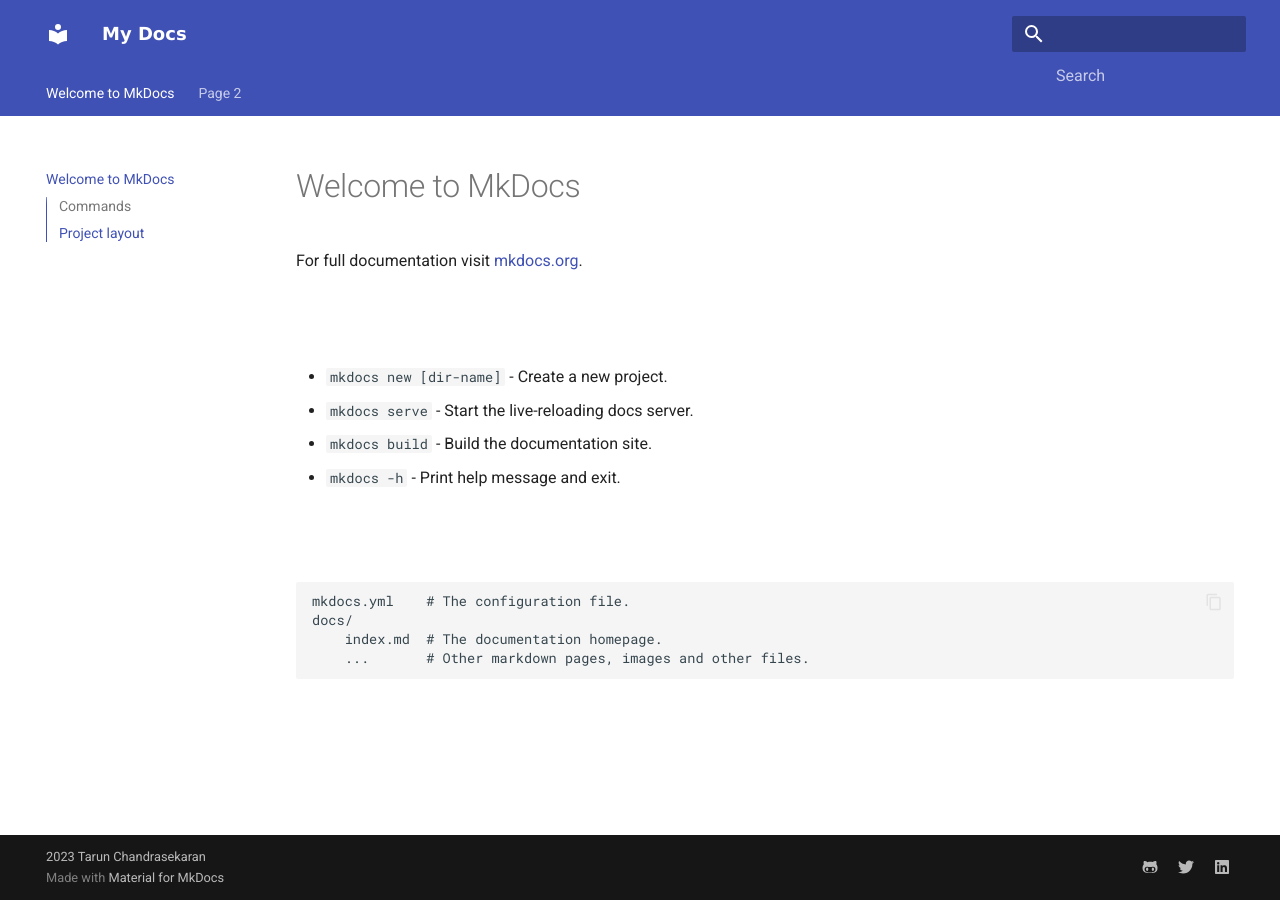
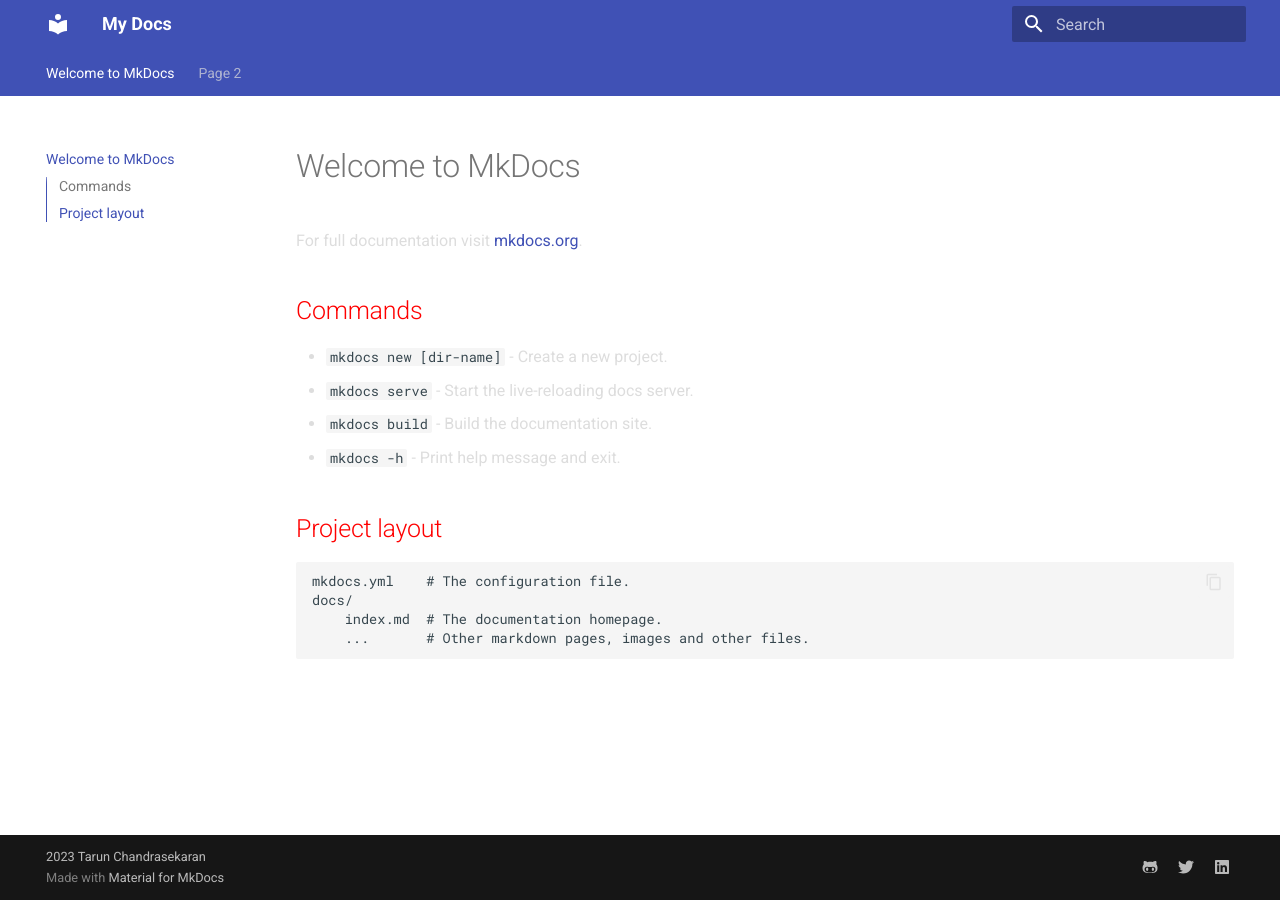
Before and after one commit to tchan24/mkdocsmaterial-tutorial, an MkDocs documentation site: the page built from docs/index.md, in a window 1280 px wide. Built offline with MkDocs 1.6.1 and Material for MkDocs 9.7.7, drawn with Linux system fonts in a browser that asks for light colours.

Commit message:
modified:   docs/stylesheets/extra.css 	modified:   mkdocs.yml

```diff
--- a/docs/stylesheets/extra.css
+++ b/docs/stylesheets/extra.css
@@ -1,9 +1,38 @@
-h2 {
-    color: #ffffff;
-    font-family: Verdana, Geneva, Tahoma, sans-serif;
-}
+/* Change header color to match the theme */
+.navbar.navbar-default {
+    background-color: #08eb63; /* Replace with your desired color */
+  }
 
-header {
+  /* Change header text color */
+  .navbar.navbar-default .navbar-brand,
+  .navbar.navbar-default .navbar-nav > li > a {
+    color: #b72222; /* Replace with your desired text color */
+  }
+
+
+/* Ad Hoc Research Theme */
+/* Add your custom styles specific to the Ad Hoc Research theme here */
+
+/* Example: Change the color of headings to red */
+h1, h2, h3, h4, h5, h6 {
+    color: red;
+  }
+
+  /* Darkstax Theme */
+  /* Add your custom styles specific to the Darkstax theme here */
+
+  /* Example: Change the background color to dark gray */
+  body {
+    background-color: #ffffff;
+  }
+
+  /* Example: Change the text color to light gray */
+  body, p, a {
+    color: #ddd;
+  }
+
+
+/*header {
     background-color: #000000;
     color: #000000;
     font-family: Verdana, Geneva, Tahoma, sans-serif;
--- a/mkdocs.yml
+++ b/mkdocs.yml
@@ -1,9 +1,7 @@
 site_name: My Docs
-
 
 extra_css:
   - stylesheets/extra.css
-
 
 theme:
   name: material
```
